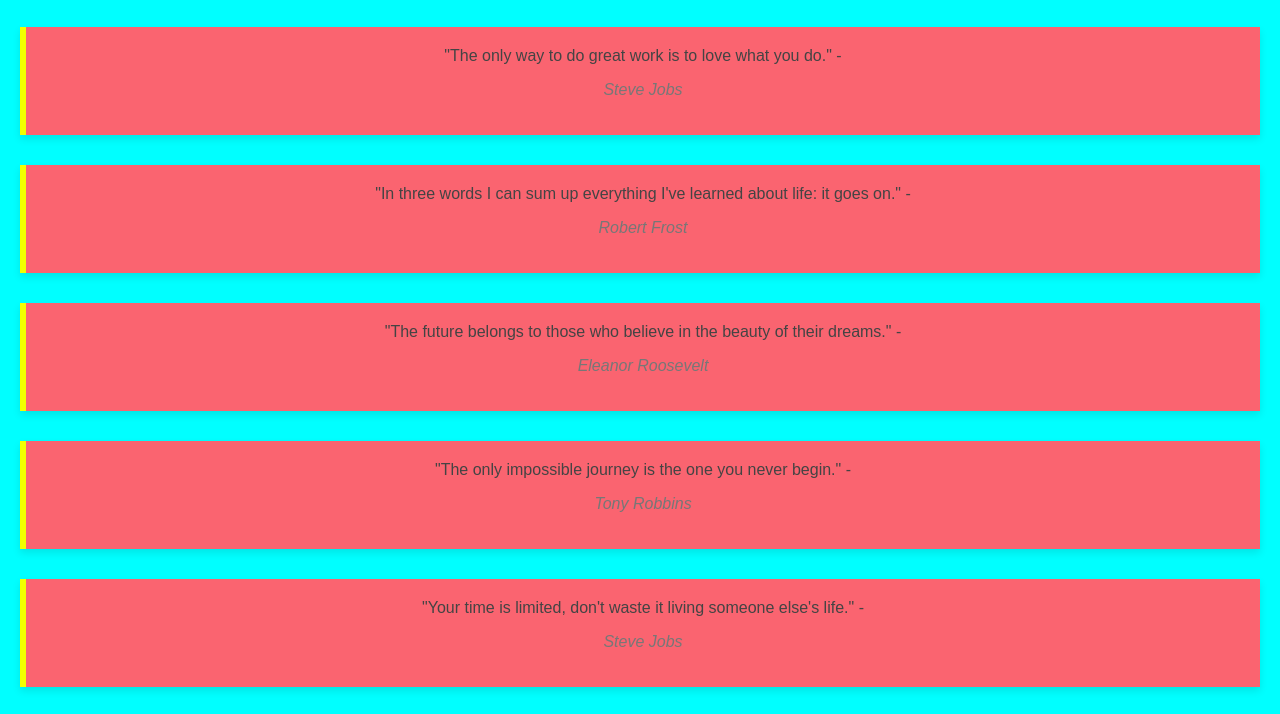
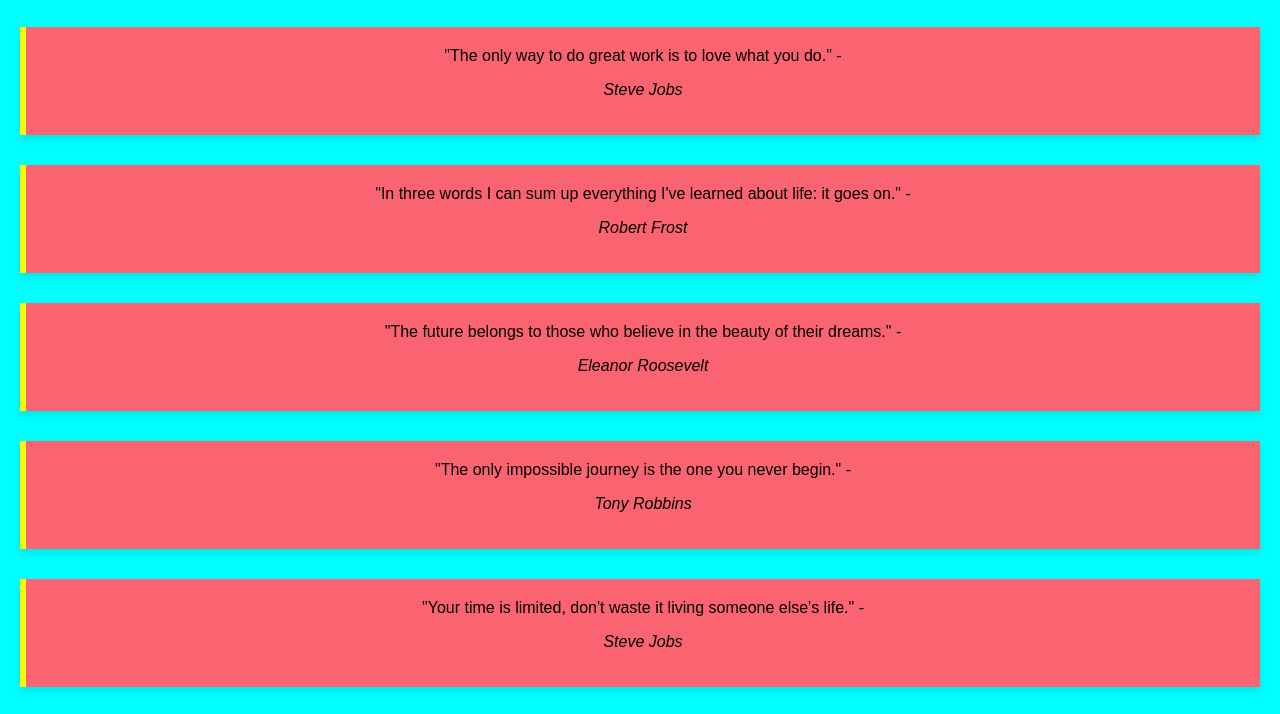
Before and after one commit to ethanwastaken1/ethanwastaken1.github.io, a plain HTML site: page index.html in a window 1280 px wide. Shown: the part 61-775 px from the top of the page. Drawn offline with Linux system fonts and the light colour scheme.

Commit message:
Update index.html
changfed celeb's name black

```diff
--- a/index.html
+++ b/index.html
@@ -10,7 +10,7 @@
             text-align: center;
             margin: 20px;
             background-color: #00ffff;
-            color: #444;
+            color: #rgb(#,0,0);
         }
 
         h1 {
@@ -27,7 +27,7 @@
 
         p {
             font-style: italic;
-            color: #777;
+            color: #rgb(#,0,0);
         }
     </style>
 </head>
```
